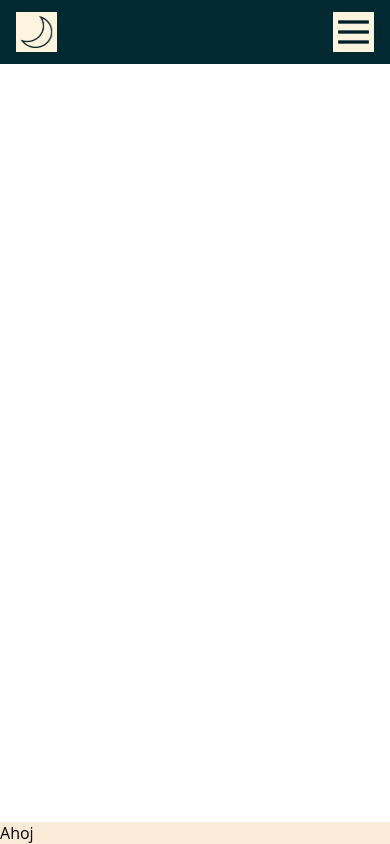
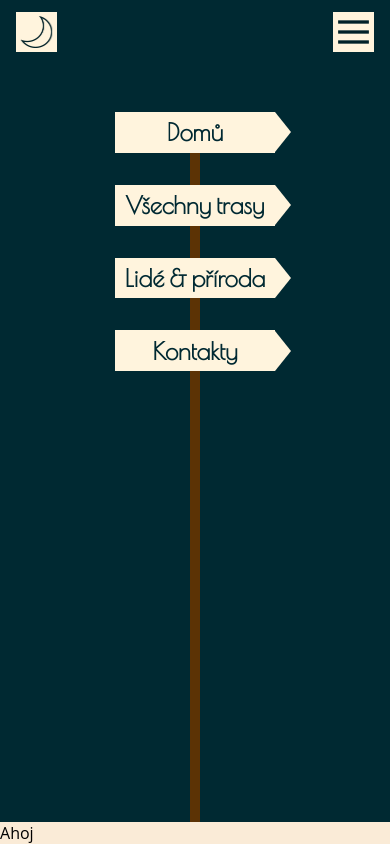
Before and after one commit to michaelamitr/Hike_it, a React app: page / in a window 390 px wide. Built offline with nearby package versions, Linux system fonts and the light colour scheme; a web font is replaced by a local one.

Commit message:
responsive header edit, work in progress

```diff
--- a/src/components/Header/header.css
+++ b/src/components/Header/header.css
@@ -5,7 +5,7 @@ header {
   display: flex;
   height: 4rem;
   align-items: center;
-  background-color: #002932;
+  background-color: var(--backgroung-light-blue);
   font-family: 'Poiret One', sans-serif;
   font-weight: bold;
   justify-content: space-between;
@@ -16,14 +16,35 @@ header {
   display: none;
 }
 
-ul {
-  display: flex;
-  gap: 2rem;
+.navmob {
+  position: absolute;
+  top: 4rem;
+  width: 100%;
+  height: calc(100vh - 4rem);
+  text-align: center;
+  background-color: var(--backgroung-light-blue);
 }
 
-.nav a {
-  color: #002932;
-  background-color: #fff4dd;
+.navmob ul {
+  display: flex;
+  flex-direction: column;
+  justify-content: space-between;
+  align-items: center;
+  gap: 2rem;
+  margin: 3rem;
+}
+
+.navmob ul::before {
+  content: "";
+  position: absolute;
+  width: 10px;
+  height: calc(100vh - 4rem);
+  background: rgb(92, 51, 5);
+}
+
+.navmob a {
+  color: var(--backgroung-light-blue);
+  background-color: var(--text-light);
   font-size: 1.5rem;
   position: relative;
   z-index: 1;
@@ -35,23 +56,26 @@ ul {
   align-items: center;
 }
 
-.nav a:hover {
+.navmob a:hover {
   scale: 1.05;
 }
 
-.nav a::after {
+.navmob a::after {
   content: "";
   position: absolute;
   border-top: 1.3rem solid transparent;
   border-bottom: 1.3rem solid transparent;
-  border-left: 1rem solid #fff4dd;
+  border-left: 1rem solid var(--text-light);
   left: 10rem;
 }
 
 
+
+
+
 .darkmode {
   display: block;
-  background-color: #fff4dd;
+  background-color: var(--text-light);
   height: 2.55rem;
   width: 2.55rem;
   padding: 4px;
@@ -60,7 +84,7 @@ ul {
 
 .burgermenu {
   display: block;
-  background-color: #fff4dd;
+  background-color: var(--text-light);
   height: 2.55rem;
   width: 2.55rem;
   margin-right: 1rem;
@@ -69,6 +93,10 @@ ul {
 
 
 @media (min-width: 850px) {
+
+  .navmob {
+    display: none;
+  }
 
   header {
     padding-right: 2rem;
@@ -84,8 +112,8 @@ ul {
   }
 
   .nav a {
-    color: #002932;
-    background-color: #fff4dd;
+    color: var(--backgroung-light-blue);
+    background-color: var(--text-light);
     font-size: 1.5rem;
     position: relative;
     z-index: 1;
@@ -106,7 +134,7 @@ ul {
     position: absolute;
     border-top: 1.3rem solid transparent;
     border-bottom: 1.3rem solid transparent;
-    border-left: 1rem solid #fff4dd;
+    border-left: 1rem solid var(--text-light);
     left: 10rem;
   }
 
--- a/src/components/Header/header.jsx
+++ b/src/components/Header/header.jsx
@@ -9,6 +9,22 @@ export const Header = () => {
     <header>
       <img src={darkModeIcon} className="darkmode"></img>
       <img className="burgermenu" src={burgerIcon}></img>
+      <div className="navmob">
+        <ul>
+          <li>
+            <NavLink to="/">Domů</NavLink>
+          </li>
+          <li>
+            <NavLink to="/all-trails">Všechny trasy</NavLink>
+          </li>
+          <li>
+            <NavLink to="/humans-and-nature">Lidé & příroda</NavLink>
+          </li>
+          <li>
+            <NavLink to="/contacts">Kontakty</NavLink>
+          </li>
+        </ul>
+      </div>
       <div className="nav">
         <ul>
           <li>
--- a/src/style.css
+++ b/src/style.css
@@ -1,4 +1,11 @@
 @import url('https://fonts.googleapis.com/css2?family=Istok+Web&family=Italiana&family=Poiret+One&display=swap');
+
+:root {
+  --backgroung-light-blue: #002932;
+  /*--background-secondary: #cdddda;*/
+  --text-light: #fff4dd;
+  --text: black;
+}
 
 * {
   box-sizing: border-box;
```
